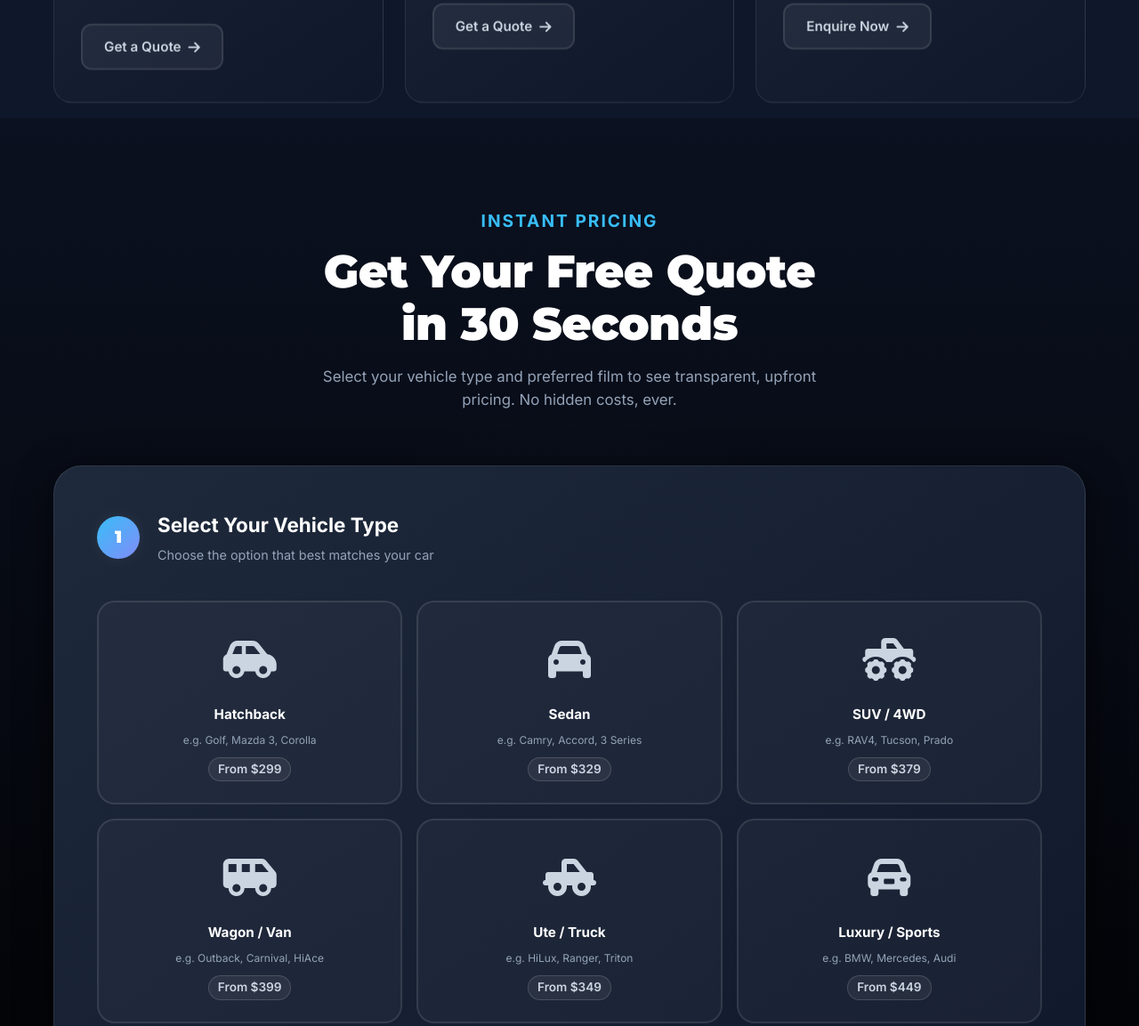
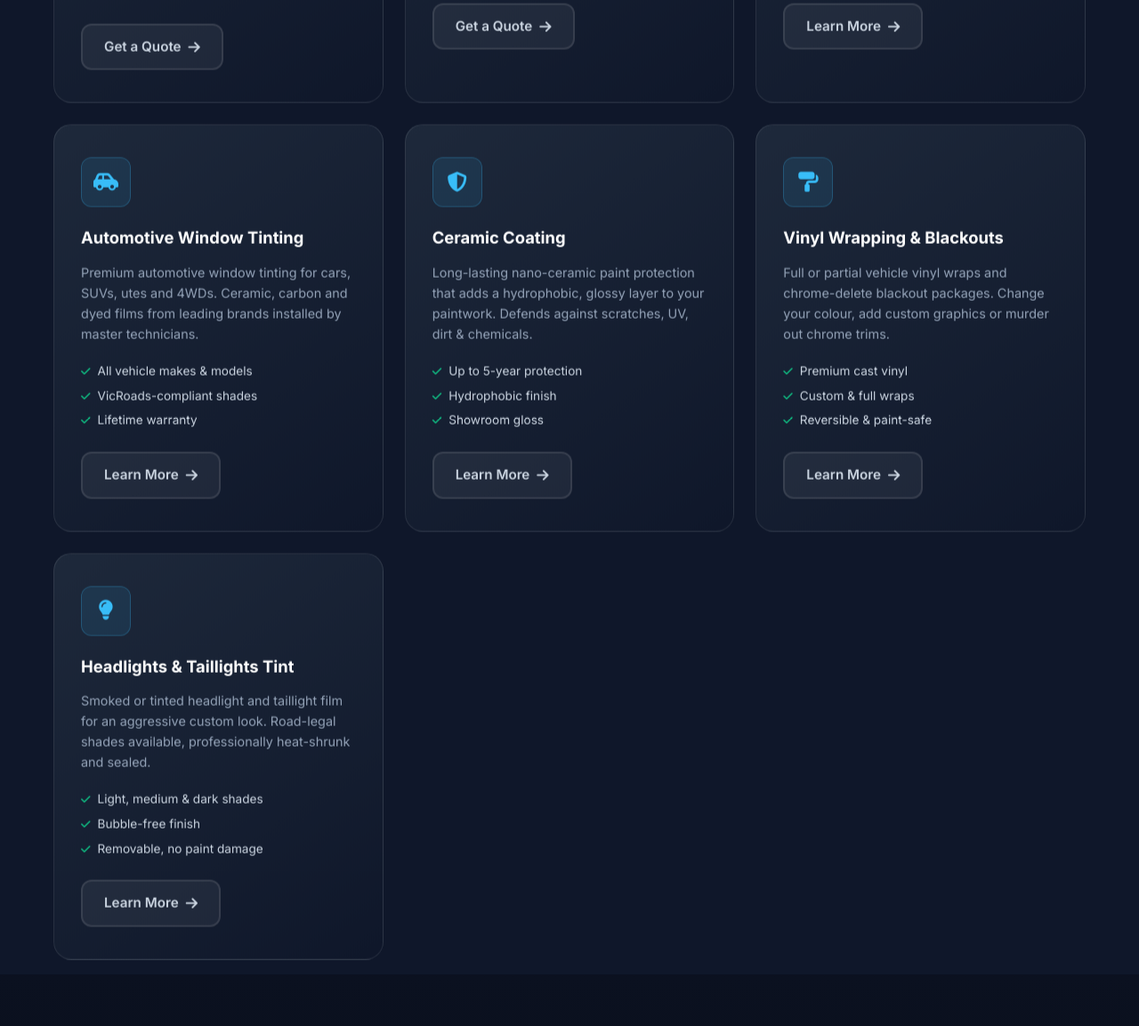
Before and after one commit to alexturkmani/Elite-car-tinting, a plain HTML site: page index.html in a window 1280 px wide. Shown: the part 2257-3410 px from the top of the page at 89% size. Drawn offline with Linux system fonts and the light colour scheme; no server answers.

Commit message:
feat(home): add core service categories from legacy site (auto tinting, ceramic coating, vinyl wrap, headlight/taillight tint)
- Added 4 new service cards on the homepage matching the old website structure
- Each card links directly to its dedicated SEO landing page (/automotive-window-tinting/, /ceramic-coating/, /car-wrap-blackouts/, /headlights-taillights-tint/)
- Updated Home & Commercial card CTA to link to /home-window-tinting-tullamarine/ instead of #contact for stronger internal linking
- Strengthens topical authority and keeps legacy ranking signals intact post-domain-transfer

```diff
--- a/index.html
+++ b/index.html
@@ -294,7 +294,51 @@
             <li><i class="fas fa-check"></i> Glare reduction</li>
             <li><i class="fas fa-check"></i> Privacy options</li>
           </ul>
-          <a href="#contact" class="btn btn-ghost">Enquire Now <i class="fas fa-arrow-right"></i></a>
+          <a href="/home-window-tinting-tullamarine/" class="btn btn-ghost">Learn More <i class="fas fa-arrow-right"></i></a>
+        </div>
+        <div class="service-card">
+          <div class="service-icon"><i class="fas fa-car-side"></i></div>
+          <h3>Automotive Window Tinting</h3>
+          <p>Premium automotive window tinting for cars, SUVs, utes and 4WDs. Ceramic, carbon and dyed films from leading brands installed by master technicians.</p>
+          <ul class="service-features">
+            <li><i class="fas fa-check"></i> All vehicle makes &amp; models</li>
+            <li><i class="fas fa-check"></i> VicRoads-compliant shades</li>
+            <li><i class="fas fa-check"></i> Lifetime warranty</li>
+          </ul>
+          <a href="/automotive-window-tinting/" class="btn btn-ghost">Learn More <i class="fas fa-arrow-right"></i></a>
+        </div>
+        <div class="service-card">
+          <div class="service-icon"><i class="fas fa-shield-alt"></i></div>
+          <h3>Ceramic Coating</h3>
+          <p>Long-lasting nano-ceramic paint protection that adds a hydrophobic, glossy layer to your paintwork. Defends against scratches, UV, dirt &amp; chemicals.</p>
+          <ul class="service-features">
+            <li><i class="fas fa-check"></i> Up to 5-year protection</li>
+            <li><i class="fas fa-check"></i> Hydrophobic finish</li>
+            <li><i class="fas fa-check"></i> Showroom gloss</li>
+          </ul>
+          <a href="/ceramic-coating/" class="btn btn-ghost">Learn More <i class="fas fa-arrow-right"></i></a>
+        </div>
+        <div class="service-card">
+          <div class="service-icon"><i class="fas fa-paint-roller"></i></div>
+          <h3>Vinyl Wrapping &amp; Blackouts</h3>
+          <p>Full or partial vehicle vinyl wraps and chrome-delete blackout packages. Change your colour, add custom graphics or murder out chrome trims.</p>
+          <ul class="service-features">
+            <li><i class="fas fa-check"></i> Premium cast vinyl</li>
+            <li><i class="fas fa-check"></i> Custom &amp; full wraps</li>
+            <li><i class="fas fa-check"></i> Reversible &amp; paint-safe</li>
+          </ul>
+          <a href="/car-wrap-blackouts/" class="btn btn-ghost">Learn More <i class="fas fa-arrow-right"></i></a>
+        </div>
+        <div class="service-card">
+          <div class="service-icon"><i class="fas fa-lightbulb"></i></div>
+          <h3>Headlights &amp; Taillights Tint</h3>
+          <p>Smoked or tinted headlight and taillight film for an aggressive custom look. Road-legal shades available, professionally heat-shrunk and sealed.</p>
+          <ul class="service-features">
+            <li><i class="fas fa-check"></i> Light, medium &amp; dark shades</li>
+            <li><i class="fas fa-check"></i> Bubble-free finish</li>
+            <li><i class="fas fa-check"></i> Removable, no paint damage</li>
+          </ul>
+          <a href="/headlights-taillights-tint/" class="btn btn-ghost">Learn More <i class="fas fa-arrow-right"></i></a>
         </div>
       </div>
     </div>
```
